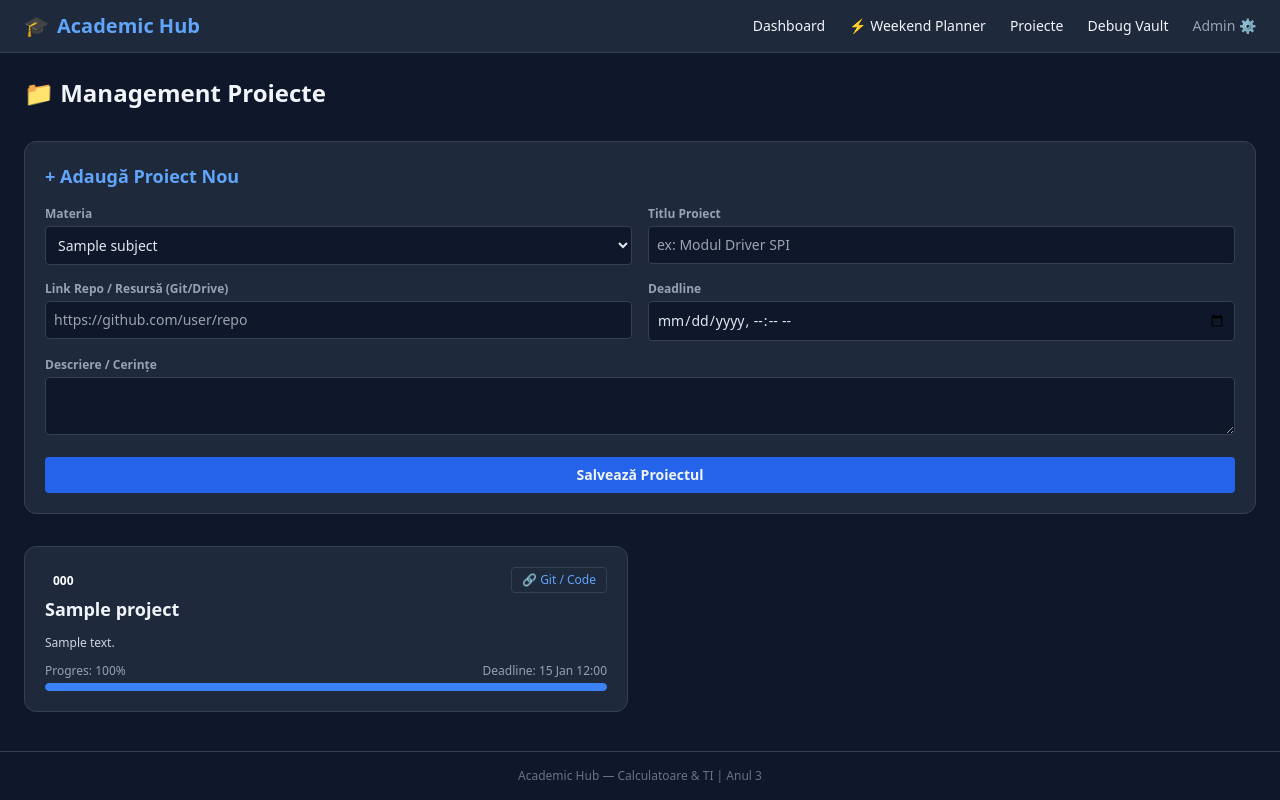
After one commit to NaritaRadu/academic-workflow-hub, a Django app: page /projects/ in a window 1280 px wide. The commit adds this page. Run offline with Django 5.2, Linux system fonts and the light colour scheme; tables that the repository leaves empty hold one stand-in row (values such as "Sample post"); some libraries are stand-ins or nearby versions.

Commit message:
Added a way to add projects and debug-logs

```diff
--- a/academic/models.py
+++ b/academic/models.py
@@ -16,6 +16,7 @@ class Project(models.Model):
     subject=models.ForeignKey(Subject,on_delete=models.CASCADE,related_name="projects")
     title=models.CharField(max_length=200)
     description=models.TextField(blank=True)
+    repository_url = models.URLField(blank=True, help_text="Link GitHub/GitLab/Drive")
     deadline=models.DateTimeField()
     next_step=models.TextField(blank=True,help_text="Urmatorul pas concret de facut la proiect")
     created_at=models.DateTimeField(auto_now_add=True)
--- /dev/null
+++ b/academic/templates/academic/projects.html
@@ -0,0 +1,82 @@
+{% extends 'academic/base.html' %}
+
+{% block title %}Proiecte | Academic Hub{% endblock %}
+
+{% block content %}
+<div class="space-y-8">
+    <h1 class="text-2xl font-bold">📁 Management Proiecte</h1>
+
+    <!-- Formular Adăugare Proiect Nou -->
+    <div class="bg-cardbg border border-borderbg rounded-xl p-5">
+        <h2 class="text-lg font-bold mb-4 text-blue-400">+ Adaugă Proiect Nou</h2>
+        <form method="POST" class="grid grid-cols-1 md:grid-cols-2 gap-4">
+            {% csrf_token %}
+            <div>
+                <label class="block text-xs font-semibold text-slate-400 mb-1">Materia</label>
+                <select name="subject_id" class="w-full bg-slate-900 border border-slate-700 rounded p-2 text-sm text-slate-200">
+                    {% for sub in subjects %}
+                    <option value="{{ sub.id }}">{{ sub.name }}</option>
+                    {% endfor %}
+                </select>
+            </div>
+
+            <div>
+                <label class="block text-xs font-semibold text-slate-400 mb-1">Titlu Proiect</label>
+                <input type="text" name="title" required class="w-full bg-slate-900 border border-slate-700 rounded p-2 text-sm text-slate-200" placeholder="ex: Modul Driver SPI">
+            </div>
+
+            <div>
+                <label class="block text-xs font-semibold text-slate-400 mb-1">Link Repo / Resursă (Git/Drive)</label>
+                <input type="url" name="repository_url" class="w-full bg-slate-900 border border-slate-700 rounded p-2 text-sm text-slate-200" placeholder="https://github.com/user/repo">
+            </div>
+
+            <div>
+                <label class="block text-xs font-semibold text-slate-400 mb-1">Deadline</label>
+                <input type="datetime-local" name="deadline" required class="w-full bg-slate-900 border border-slate-700 rounded p-2 text-sm text-slate-200">
+            </div>
+
+            <div class="md:col-span-2">
+                <label class="block text-xs font-semibold text-slate-400 mb-1">Descriere / Cerințe</label>
+                <textarea name="description" rows="2" class="w-full bg-slate-900 border border-slate-700 rounded p-2 text-sm text-slate-200"></textarea>
+            </div>
+
+            <button type="submit" class="md:col-span-2 bg-blue-600 hover:bg-blue-500 font-bold py-2 rounded text-sm transition">
+                Salvează Proiectul
+            </button>
+        </form>
+    </div>
+
+    <!-- Lista Proiecte -->
+    <div class="grid grid-cols-1 md:grid-cols-2 gap-6">
+        {% for project in projects %}
+        <div class="bg-cardbg border border-borderbg rounded-xl p-5 space-y-3">
+            <div class="flex justify-between items-start">
+                <div>
+                    <span class="text-xs font-bold px-2 py-0.5 rounded text-white" style="background-color: {{ project.subject.color_code }};">
+                        {{ project.subject.code }}
+                    </span>
+                    <h3 class="font-bold text-slate-100 text-lg mt-1">{{ project.title }}</h3>
+                </div>
+                {% if project.repository_url %}
+                <a href="{{ project.repository_url }}" target="_blank" class="bg-slate-800 hover:bg-slate-700 text-xs px-2.5 py-1 rounded text-blue-400 border border-slate-700">
+                    🔗 Git / Code
+                </a>
+                {% endif %}
+            </div>
+
+            <p class="text-xs text-slate-300">{{ project.description }}</p>
+
+            <div>
+                <div class="flex justify-between text-xs text-slate-400 mb-1">
+                    <span>Progres: {{ project.progress_percentage }}%</span>
+                    <span>Deadline: {{ project.deadline|date:"d M H:i" }}</span>
+                </div>
+                <div class="w-full bg-slate-800 rounded-full h-2 overflow-hidden">
+                    <div class="bg-blue-500 h-2 rounded-full" style="width: {{ project.progress_percentage }}%;"></div>
+                </div>
+            </div>
+        </div>
+        {% endfor %}
+    </div>
+</div>
+{% endblock %}
--- a/academic/urls.py
+++ b/academic/urls.py
@@ -3,6 +3,7 @@ from . import views
 
 urlpatterns=[
     path('',views.dashboard,name='dashboard'),
+    path('subject/<int:subject_id>/', views.subject_detail, name='subject_detail'),
     path('task/<int:task_id>/toggle/',views.toggle_task,name='toggle_task'),
     path('weekend/',views.weekend_planner,name='weekend_planner'),
     path('projects/',views.projects_list,name='projects_list'),
--- a/academic/views.py
+++ b/academic/views.py
@@ -22,6 +22,21 @@ def dashboard(request):
         'now':timezone.now(),
     }
     return render(request,'academic/dashboard.html',context)
+
+def subject_detail(request, subject_id):
+    """Pagina dedicată unei singure materii (ex: Click pe SO2)"""
+    subject = get_object_or_404(Subject, id=subject_id)
+    projects = subject.projects.all()
+    tasks = subject.tasks.filter(is_completed=False)
+    debug_logs = subject.debug_logs.all().order_by('-created_at')
+
+    context = {
+        'subject': subject,
+        'projects': projects,
+        'tasks': tasks,
+        'debug_logs': debug_logs,
+    }
+    return render(request, 'academic/subject_detail.html', context)
 
 def toggle_task(request,task_id):
     #Actiune rapida pentru a bifa/debifa un task
@@ -51,10 +66,47 @@ def weekend_planner(request):
     return render(request,'academic/weekend_planner.html',context)
 
 def projects_list(request):
-    #Tracker detaliat de proiecte
-    projects=Project.objects.all().order_by('deadline')
-    return render(request,'academic/projects.html',{'projects':projects})
+    """Listă proiecte + formular adăugare rapidă"""
+    if request.method == 'POST':
+        subject_id = request.POST.get('subject_id')
+        title = request.POST.get('title')
+        description = request.POST.get('description')
+        repo_url = request.POST.get('repository_url')
+        deadline = request.POST.get('deadline')
+
+        if subject_id and title and deadline:
+            subject = get_object_or_404(Subject, id=subject_id)
+            Project.objects.create(
+                subject=subject,
+                title=title,
+                description=description,
+                repository_url=repo_url,
+                deadline=deadline
+            )
+            return redirect('projects_list')
+
+    projects = Project.objects.all().order_by('deadline')
+    subjects = Subject.objects.all()
+    return render(request, 'academic/projects.html', {'projects': projects, 'subjects': subjects})
 
 def debug_log_list(request):
-    logs=DebugLog.objects.all().order_by('-created_at')
-    return render(request,'academic/debug_logs.html',{'logs':logs})
+    """Jurnal debugging + formular adăugare eroare nouă"""
+    if request.method == 'POST':
+        subject_id = request.POST.get('subject_id')
+        title = request.POST.get('title')
+        error_message = request.POST.get('error_message')
+        solution = request.POST.get('solution')
+
+        if subject_id and title and solution:
+            subject = get_object_or_404(Subject, id=subject_id)
+            DebugLog.objects.create(
+                subject=subject,
+                title=title,
+                error_message=error_message,
+                solution=solution
+            )
+            return redirect('debug_log_list')
+
+    logs = DebugLog.objects.all().order_by('-created_at')
+    subjects = Subject.objects.all()
+    return render(request, 'academic/debug_logs.html', {'logs': logs, 'subjects': subjects})
```
Also changed, not shown: academic/templates/academic/dashboard.html (+9 -9 lines), academic/templates/academic/debug_logs.html (added, +73 -0 lines), academic/templates/academic/subject_detail.html (added, +45 -0 lines), academic/migrations/0002_project_repository_url.py (added).
